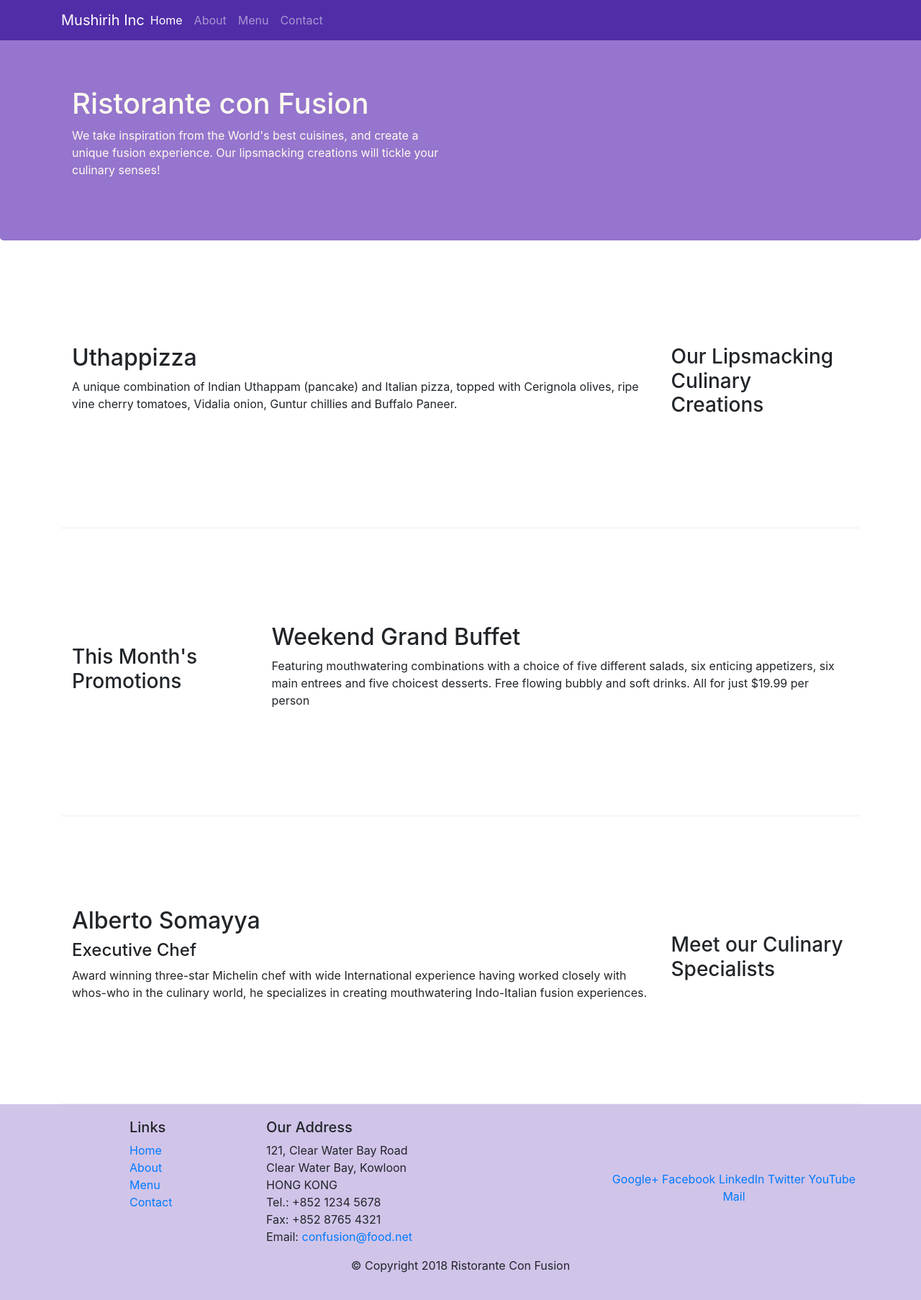
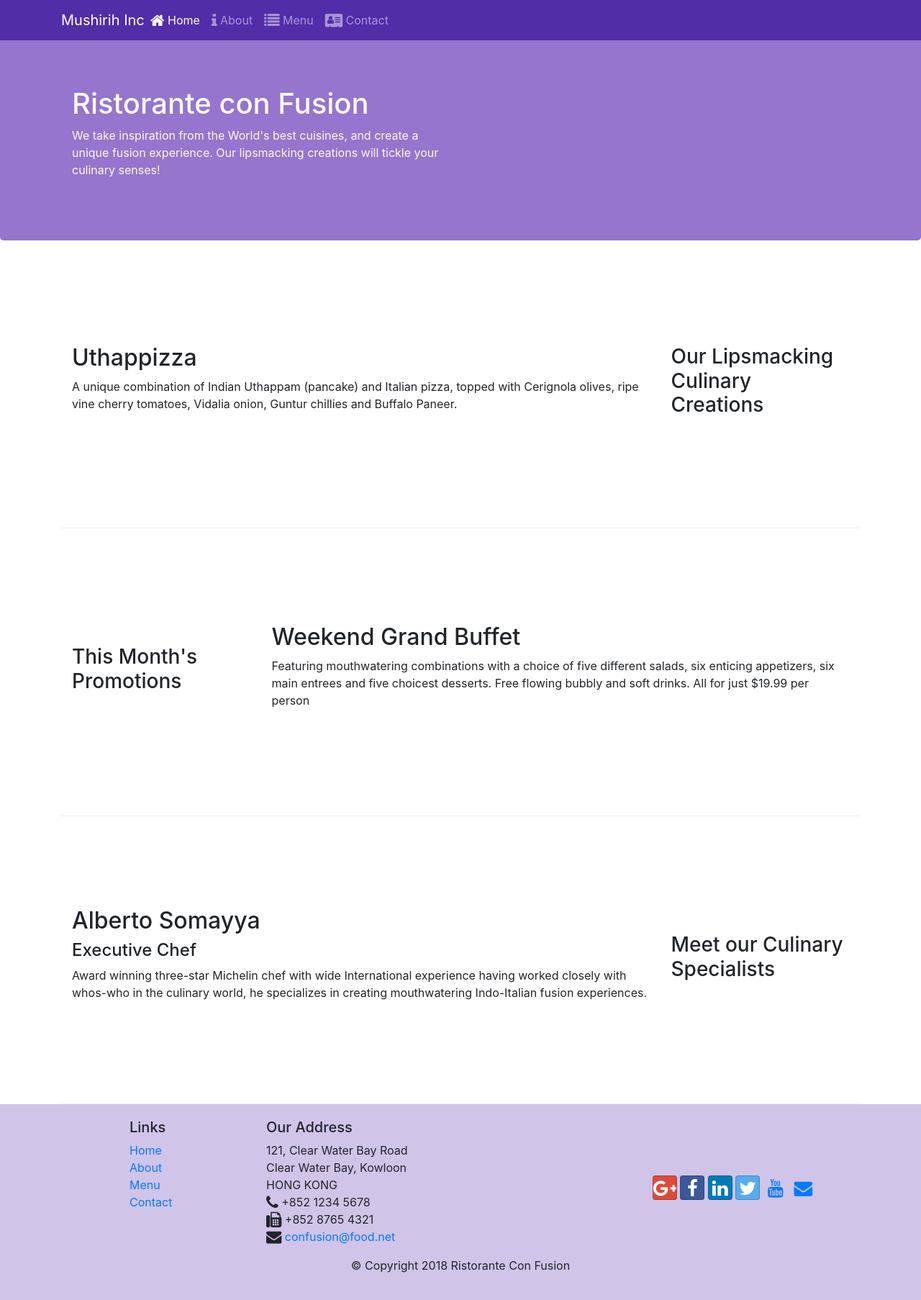
Before and after one commit to pmwachira/Full-Stack-Web-Development-with-React-Coursera, a website: page index.html in a window 1280 px wide. Shown: the whole page at 72% size. Drawn offline with nearby package versions, Linux system fonts and the light colour scheme.

Commit message:
Icon fonts

```diff
--- a/index.html
+++ b/index.html
@@ -9,6 +9,8 @@
 
     <!-- Bootstrap CSS -->
     <link rel="stylesheet" href="node_modules/bootstrap/dist/css/bootstrap.min.css">
+    <link rel="stylesheet" type="text/css" href="node_modules/font-awesome/css/font-awesome.min.css">
+    <link rel="stylesheet" type="text/css" href="node_modules/bootstrap-social/bootstrap-social.css">
     <link rel="stylesheet" type="text/css" href="css/styles.css">
     <title>Ristorante Con Fusion</title>
 </head>
@@ -22,10 +24,10 @@
             <a class="navbar-brand mr-auto" href="#">Mushirih Inc</a>
             <div class="collapse navbar-collapse" id="Navbar">
                 <ul class="navbar-nav mr-auto">
-                    <li class="nav-item active"><a class="nav-link" href="#">Home</a></li>
-                    <li class="nav-item"><a class="nav-link" href="./aboutus.html">About</a></li>
-                    <li class="nav-item"><a class="nav-link" href="#">Menu</a></li>
-                    <li class="nav-item"><a class="nav-link" href="#">Contact</a></li>
+                    <li class="nav-item active"><a class="nav-link" href="#"><span class="fa fa-home fa-lg"></span> Home</a></li>
+                    <li class="nav-item"><a class="nav-link" href="./aboutus.html"><span class="fa fa-info fa-lg"></span> About</a></li>
+                    <li class="nav-item"><a class="nav-link" href="#"><span class="fa fa-list fa-lg"></span> Menu</a></li>
+                    <li class="nav-item"><a class="nav-link" href="#"><span class="fa fa-address-card fa-lg"></span> Contact</a></li>
 
                 </ul>
         </div>
@@ -96,19 +98,19 @@
 		              121, Clear Water Bay Road<br>
 		              Clear Water Bay, Kowloon<br>
 		              HONG KONG<br>
-		              Tel.: +852 1234 5678<br>
-		              Fax: +852 8765 4321<br>
-		              Email: <a href="mailto:confusion@food.net">confusion@food.net</a>
+		              <i class="fa fa-phone fa-lg"></i> +852 1234 5678<br>
+		              <i class="fa fa-fax fa-lg"></i> +852 8765 4321<br>
+		              <i class="fa fa-envelope fa-lg"></i> <a href="mailto:confusion@food.net">confusion@food.net</a>
 		           </address>
                 </div>
                 <div class="col-12 col-sm-4 align-self-center">
                     <div class="text-center">
-                        <a href="http://google.com/+">Google+</a>
-                        <a href="http://www.facebook.com/profile.php?id=">Facebook</a>
-                        <a href="http://www.linkedin.com/in/">LinkedIn</a>
-                        <a href="http://twitter.com/">Twitter</a>
-                        <a href="http://youtube.com/">YouTube</a>
-                        <a href="mailto:">Mail</a>
+                        <a class="btn btn-social-icon btn-google" href="http://google.com/+"><i class="fa fa-google-plus fa-lg"></i></a>
+                        <a class="btn btn-social-icon btn-facebook" href="http://www.facebook.com/profile.php?id="><i class="fa fa-facebook fa-lg"></i></a>
+                        <a class="btn btn-social-icon btn-linkedin" href="http://www.linkedin.com/in/"><i class="fa fa-linkedin fa-lg"></i></a>
+                        <a class="btn btn-social-icon btn-twitter" href="http://twitter.com/"><i class="fa fa-twitter fa-lg"></i></a>
+                        <a class="btn btn-social-icon btn-youtube" href="http://youtube.com/"><i class="fa fa-youtube fa-lg"></i></a>
+                        <a class="btn btn-social-icon" href="mailto:"><i class="fa fa-envelope fa-lg"></i></a>
                     </div>
                 </div>
            </div>
--- a/package.json
+++ b/package.json
@@ -15,6 +15,8 @@
   },
   "dependencies": {
     "bootstrap": "^4.0.0",
+    "bootstrap-social": "^5.1.1",
+    "font-awesome": "^4.7.0",
     "jquery": "^3.3.1",
     "popper.js": "^1.12.9"
   }
```
Also changed, not shown: aboutus.html (+19 -17 lines), 1 other file.
